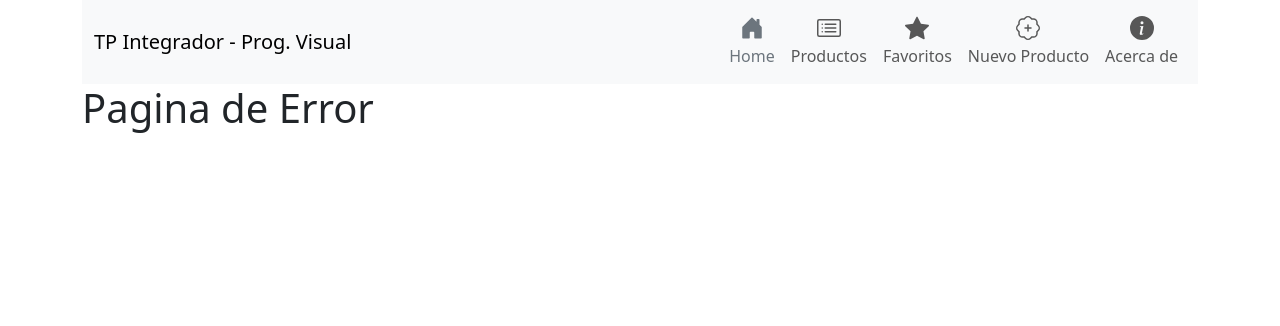
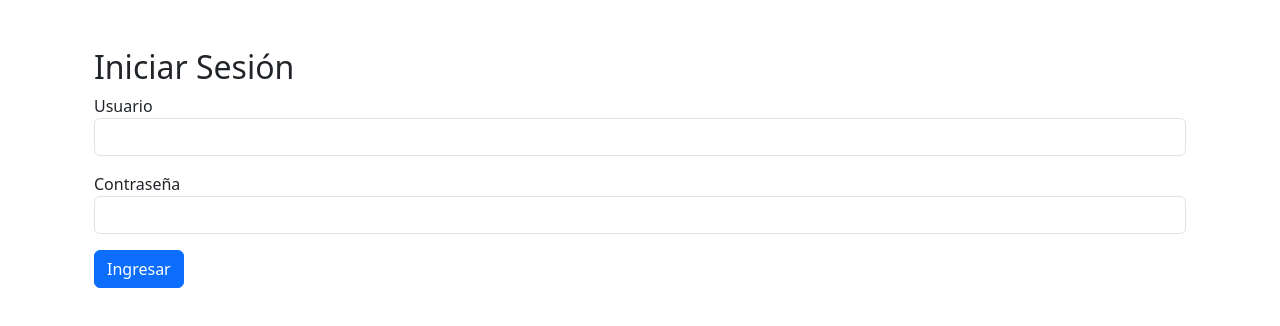
Before and after one commit to MartinAle90/TrabajoFinalGrupo14Comision2, a React (Vite) app: page /login in a window 1280 px wide. Shown: the top 326 px of the page. Built offline with nearby package versions, Linux system fonts and the light colour scheme; no server answers.

Commit message:
Agregando Login, Logout - BenenciaLeandro

```diff
--- a/src/App.jsx
+++ b/src/App.jsx
@@ -116,9 +116,7 @@ function App() {
 
 export default App;*/}
 
-
 import { Container } from "react-bootstrap";
-import { useState } from 'react';
 import { Routes, Route } from "react-router-dom";
 import Layout from "./assets/components/Layout";
 import Nosotros from "./assets/pages/Nosotros";
@@ -129,43 +127,40 @@ import ProductoForm from "./assets/components/producto/ProductoForm";
 import EditarProducto from "./assets/components/producto/EditarProducto";
 import DetalleProducto from "./assets/components/producto/DetalleProducto";
 import Favoritos from "./assets/pages/Favoritos";
-
-// Declaración única de initialProductos
-
-const initialProductos = JSON.parse(localStorage.getItem("productos")) || [];
-
+import Login from "./assets/pages/Login";
+import RutaProtegida from "./assets/components/RutaProtegida";
+import { AuthProvider } from "./assets/context/AuthContext";
 
 function App() {
-  const [productos, setProductos] = useState(initialProductos);
-
-  const agregarProducto = (nuevoProducto) => {
-    setProductos([...productos, nuevoProducto]);
-  };
-
-  const actualizarProducto = (productoActualizado) => {
-    const nuevaLista = productos.map((producto) =>
-      producto.id === productoActualizado.id ? productoActualizado : producto
-    );
-    setProductos(nuevaLista);
-    localStorage.setItem("productos", JSON.stringify(nuevaLista));
-  };
-
   return (
+    <AuthProvider>
       <Container>
         <Routes>
-        <Route path="/" element={<Layout />}>
+          {/* Ruta pública para login */}
+          <Route path="/login" element={<Login />} />
+
+          {/* Rutas protegidas */}
+          <Route
+            path="/"
+            element={
+              <RutaProtegida>
+                <Layout />
+              </RutaProtegida>
+            }
+          >
             <Route index element={<Home />} />
             <Route path="home" element={<Home />} />
-          <Route path="productos" element={<ListaProducto productos={productos} setProductos={setProductos} />} />
-          <Route path="producto/nuevo" element={<ProductoForm agregarProducto={agregarProducto} />} />
-          <Route path="productos/:id/editar" element={<EditarProducto productos={productos} actualizarProducto={actualizarProducto} />} />
-          <Route path="productos/:id" element={<DetalleProducto productos={productos} />} />
-          <Route path="/favoritos" element={<Favoritos productos={productos} />} />
+            <Route path="productos" element={<ListaProducto />} />
+            <Route path="producto/nuevo" element={<ProductoForm />} />
+            <Route path="productos/:id/editar" element={<EditarProducto />} />
+            <Route path="productos/:id" element={<DetalleProducto />} />
+            <Route path="favoritos" element={<Favoritos />} />
             <Route path="nosotros" element={<Nosotros />} />
             <Route path="*" element={<ErrorPage />} />
           </Route>
         </Routes>
       </Container>
+    </AuthProvider>
   );
 }
 
--- a/src/assets/components/Layout.jsx
+++ b/src/assets/components/Layout.jsx
@@ -1,4 +1,4 @@
-import { Navbar, Container, Nav } from "react-bootstrap";
+import { Navbar, Container, Nav, Button } from "react-bootstrap";
 import { Outlet } from "react-router-dom";
 import {
   BsFillHouseDoorFill,
@@ -7,16 +7,28 @@ import {
   BsFillInfoCircleFill,
   BsStarFill,
 } from "react-icons/bs";
+import { useContext } from "react";
+import { AuthContext } from "../context/AuthContext";
+import { useNavigate } from "react-router-dom";
 
 function Layout() {
+  const { logout } = useContext(AuthContext);
+  const navigate = useNavigate();
+
+  const handleLogout = () => {
+    logout();
+    navigate("/login");
+  };
+
   return (
     <>
-      <Navbar expand="lg" className="bg-body-tertiary shadowHeader" >
+      <Navbar expand="lg" className="bg-body-tertiary shadowHeader">
         <Container>
           <Navbar.Brand>TP Integrador - Prog. Visual</Navbar.Brand>
           <Navbar.Toggle aria-controls="basic-navbar-nav" />
           <Navbar.Collapse id="basic-navbar-nav">
             <Nav className="ms-auto">
+
               <Nav.Link href="/" className="nav-link text-secondary text-center">
                 <BsFillHouseDoorFill size={24} className="d-block mx-auto mb-1" />
                 Home
@@ -41,6 +53,17 @@ function Layout() {
                 <BsFillInfoCircleFill size={24} className="d-block mx-auto mb-1" />
                 Acerca de
               </Nav.Link>
+
+              {/* Botón Logout */}
+              <Button
+                variant="outline-danger"
+                onClick={handleLogout}
+                className="ms-3"
+                style={{ alignSelf: "center" }}
+              >
+                Logout
+              </Button>
+
             </Nav>
           </Navbar.Collapse>
         </Container>
--- /dev/null
+++ b/src/assets/components/RutaProtegida.jsx
@@ -0,0 +1,11 @@
+import { useContext } from "react";
+import { Navigate } from "react-router-dom";
+import { AuthContext } from "../context/AuthContext";
+
+function RutaProtegida({ children }) {
+  const { logueado } = useContext(AuthContext);
+
+  return logueado ? children : <Navigate to="/login" />;
+}
+
+export default RutaProtegida;
--- /dev/null
+++ b/src/assets/context/AuthContext.jsx
@@ -0,0 +1,25 @@
+import { createContext, useState } from "react";
+
+export const AuthContext = createContext();
+
+export function AuthProvider({ children }) {
+  const [logueado, setLogueado] = useState(() => {
+    return localStorage.getItem("logueado") === "true";
+  });
+
+  const login = () => {
+    localStorage.setItem("logueado", "true");
+    setLogueado(true);
+  };
+
+  const logout = () => {
+    localStorage.removeItem("logueado");
+    setLogueado(false);
+  };
+
+  return (
+    <AuthContext.Provider value={{ logueado, login, logout }}>
+      {children}
+    </AuthContext.Provider>
+  );
+}
--- /dev/null
+++ b/src/assets/pages/Login.jsx
@@ -0,0 +1,53 @@
+import { useState, useContext } from "react";
+import { useNavigate } from "react-router-dom";
+import { AuthContext } from "../context/AuthContext";
+
+function Login() {
+  const [usuario, setUsuario] = useState("");
+  const [contrasena, setContrasena] = useState("");
+  const navigate = useNavigate();
+
+  const { login } = useContext(AuthContext);
+
+  const handleSubmit = (e) => {
+    e.preventDefault();
+
+    if (usuario === "admin" && contrasena === "1234") {
+      login();
+      navigate("/");
+    } else {
+      alert("Credenciales incorrectas");
+    }
+  };
+
+  return (
+    <div className="container mt-5">
+      <h2>Iniciar Sesión</h2>
+      <form onSubmit={handleSubmit}>
+        <div className="mb-3">
+          <label>Usuario</label>
+          <input
+            type="text"
+            className="form-control"
+            value={usuario}
+            onChange={(e) => setUsuario(e.target.value)}
+          />
+        </div>
+        <div className="mb-3">
+          <label>Contraseña</label>
+          <input
+            type="password"
+            className="form-control"
+            value={contrasena}
+            onChange={(e) => setContrasena(e.target.value)}
+          />
+        </div>
+        <button type="submit" className="btn btn-primary">
+          Ingresar
+        </button>
+      </form>
+    </div>
+  );
+}
+
+export default Login;
```
Lines whose indentation alone changed are shown as unchanged.
